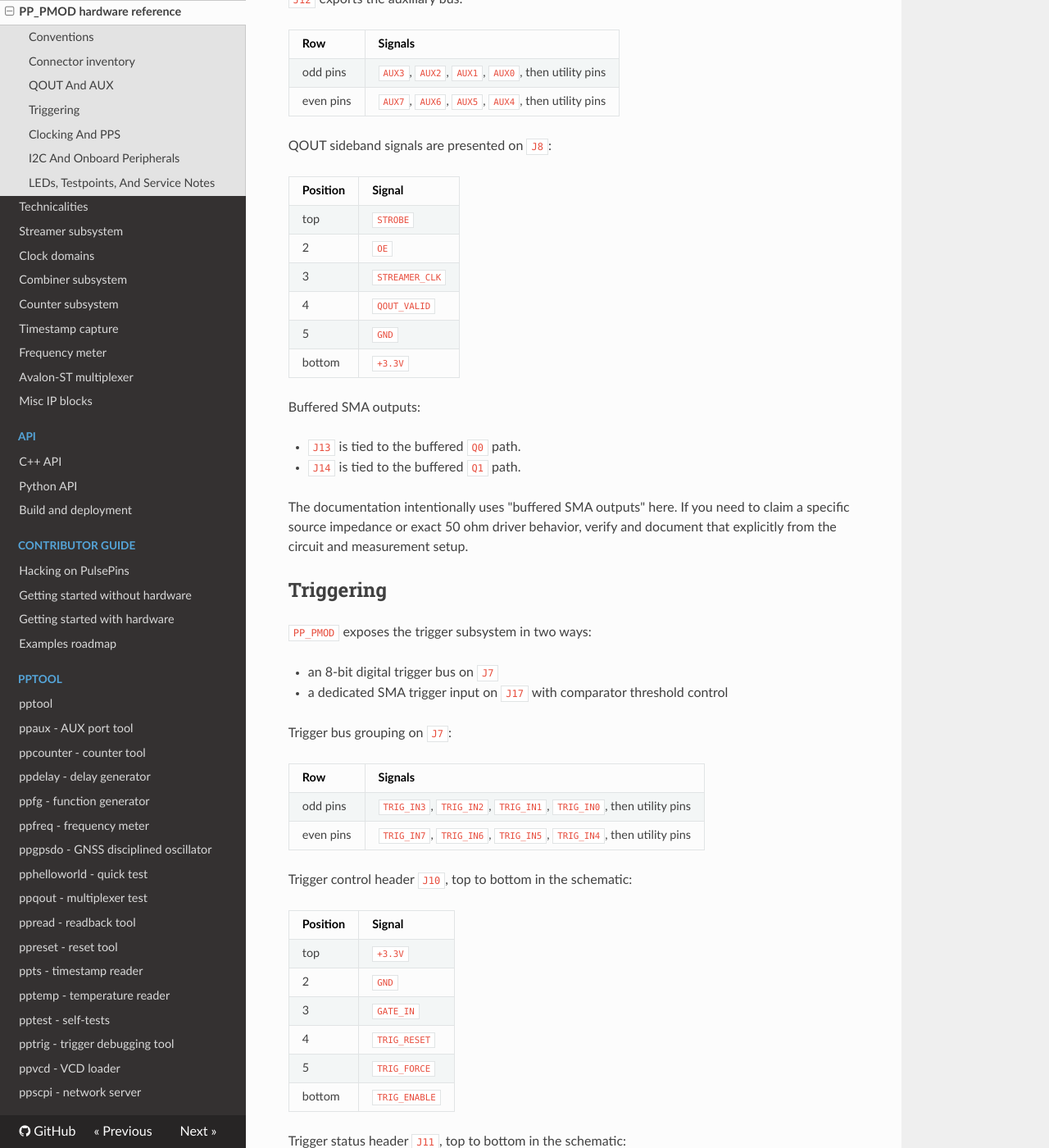
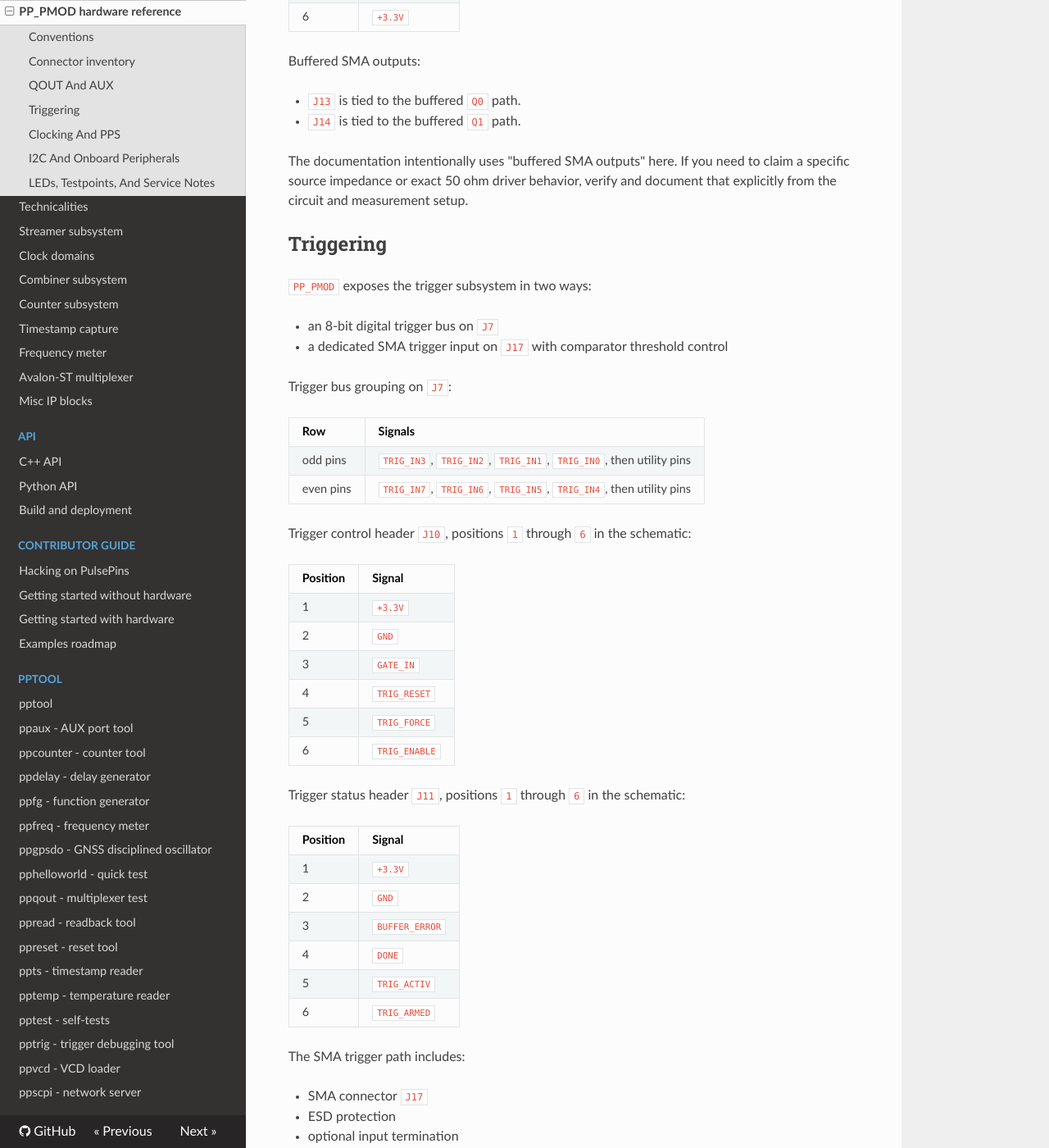
Before and after one commit to rokzitko/PulsePins, an MkDocs documentation site: the page built from docs/docs/pp_pmod_reference.md, in a window 1280 px wide and 1400 px high, scrolled down 2205 px. Shown: the whole window at 82% size. Built offline with MkDocs 1.6.1, drawn with Linux system fonts in a browser that asks for light colours; nearby versions of some CDN libraries.

Commit message:
simplify PP_PMOD reference formatting

```diff
--- a/docs/docs/pp_pmod_reference.md
+++ b/docs/docs/pp_pmod_reference.md
@@ -67,12 +65,12 @@ QOUT sideband signals are presented on `J8`:
 
 | Position | Signal |
 | --- | --- |
-| top | `STROBE` |
+| 1 | `STROBE` |
 | 2 | `OE` |
 | 3 | `STREAMER_CLK` |
 | 4 | `QOUT_VALID` |
 | 5 | `GND` |
-| bottom | `+3.3V` |
+| 6 | `+3.3V` |
 
 Buffered SMA outputs:
 
@@ -95,27 +93,27 @@ Trigger bus grouping on `J7`:
 | odd pins | `TRIG_IN3`, `TRIG_IN2`, `TRIG_IN1`, `TRIG_IN0`, then utility pins |
 | even pins | `TRIG_IN7`, `TRIG_IN6`, `TRIG_IN5`, `TRIG_IN4`, then utility pins |
 
-Trigger control header `J10`, top to bottom in the schematic:
+Trigger control header `J10`, positions `1` through `6` in the schematic:
 
 | Position | Signal |
 | --- | --- |
-| top | `+3.3V` |
+| 1 | `+3.3V` |
 | 2 | `GND` |
 | 3 | `GATE_IN` |
 | 4 | `TRIG_RESET` |
 | 5 | `TRIG_FORCE` |
-| bottom | `TRIG_ENABLE` |
+| 6 | `TRIG_ENABLE` |
 
-Trigger status header `J11`, top to bottom in the schematic:
+Trigger status header `J11`, positions `1` through `6` in the schematic:
 
 | Position | Signal |
 | --- | --- |
-| top | `+3.3V` |
+| 1 | `+3.3V` |
 | 2 | `GND` |
 | 3 | `BUFFER_ERROR` |
 | 4 | `DONE` |
 | 5 | `TRIG_ACTIV` |
-| bottom | `TRIG_ARMED` |
+| 6 | `TRIG_ARMED` |
 
 The SMA trigger path includes:
 
```
Also changed, not shown: other parts of docs/docs/pp_pmod_reference.md (+0 -2 lines), docs/docs/pp_pmod.md (+0 -2 lines), docs/docs/img/pp_pmod_connector_map.svg (deleted).
